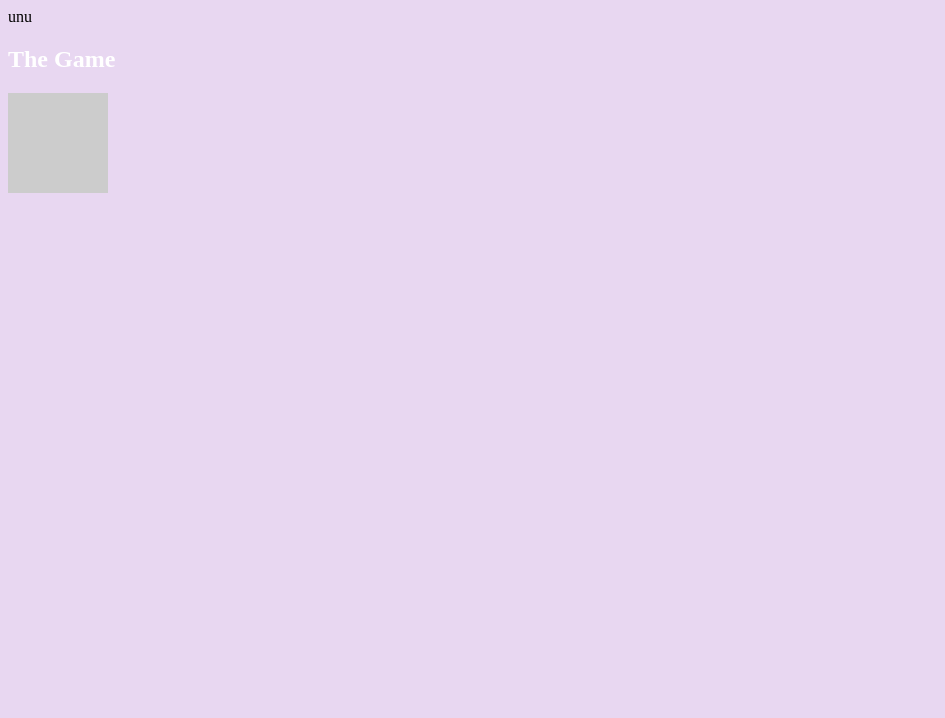
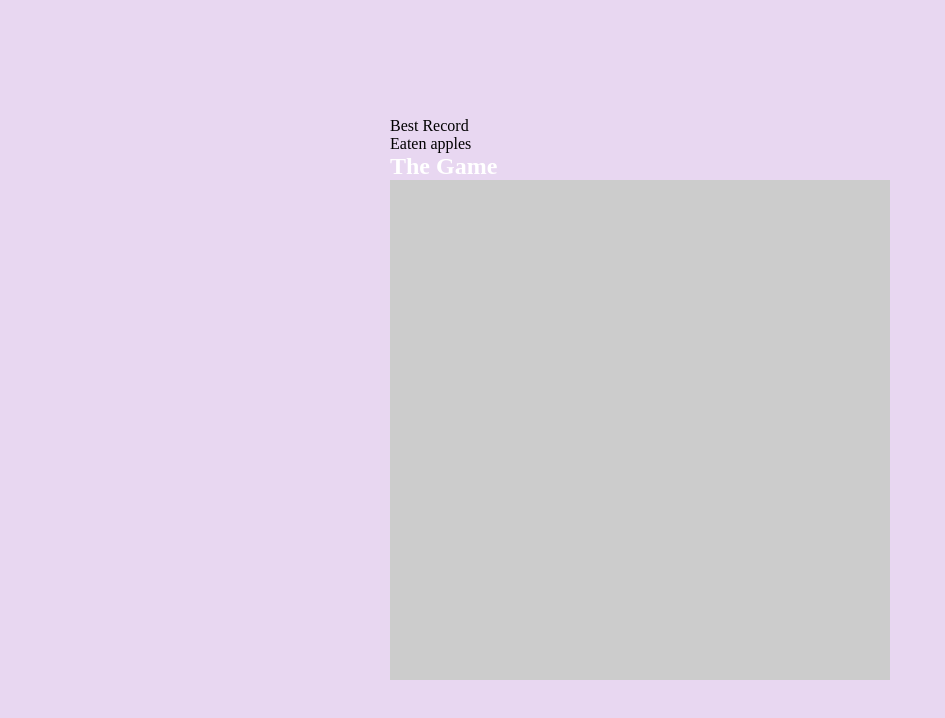
Before and after one commit to MatheusDev/snake-game, a React (Create React App) app: page / in a window 1280 px wide. Shown: the top 718 px of the page, without its empty margins (0-945 px from the left). Built offline with nearby package versions, Linux system fonts and the light colour scheme.

Commit message:
update globalStyle and snake component

```diff
--- a/public/index.html
+++ b/public/index.html
@@ -12,8 +12,9 @@
 
   </head>
   <body>
-    unu
+
     <noscript>You need to enable JavaScript to run this app.</noscript>
     <div id="root"></div>
+
   </body>
 </html>
--- a/src/App.js
+++ b/src/App.js
@@ -4,7 +4,7 @@ import Game from './components/Game/index'
 function App() {
   return (
     <div className="App">
-      <Game />
+      <Game width={500} height={500} />
     </div>
   );
 }
--- a/src/components/Game/index.jsx
+++ b/src/components/Game/index.jsx
@@ -1,15 +1,36 @@
 import React from 'react';
-import { Canvas } from './styled'
-
+import { Canvas, Container } from './styled'
 
 class Game extends React.Component {
+  constructor(props) {
+    super(props)
+    this.props = props
+  }
+
+  state = {
+    window: <Canvas width={this.props.width} height={this.props.height}></Canvas>,
+    snake: {
+      size: 20,
+      length: 0,
+      color: 'green',
+      x: 0,
+      y: 0
+    }
+  }
+
+  componentDidMount() {
+    const canvas = document.getElementsByTagName('canvas')
+    const ctx = canvas
+  }
 
   render() {
     return(
-      <section>
+      <Container>
+        <div>Best Record</div>
+        <div>Eaten apples</div>
         <h1>The Game</h1>
-        <Canvas height="100" width="100"></Canvas>
-      </section>
+        {this.state.window}
+      </Container>
     )
   }
 }
--- a/src/components/Game/styled.js
+++ b/src/components/Game/styled.js
@@ -3,3 +3,7 @@ import styled from 'styled-components';
 export const Canvas = styled.canvas`
   background-color: #ccc
 `;
+
+export const Container = styled.section`
+
+`
--- a/src/style/GlobalStyle.js
+++ b/src/style/GlobalStyle.js
@@ -1,8 +1,21 @@
 import { createGlobalStyle } from 'styled-components';
 
 export const GlobalSTyle = createGlobalStyle`
-  body, html {
+  * {
+    padding: 0;
+    margin: 0;
+    outline: none;
+    box-sizing: border-box;
+  }
+  body, html, #root{
+    width: 100vw;
+    height: 100vh;
     background: #E8D7F1;
+  }
+  #root {
+    display: flex;
+    align-items: center;
+    justify-content: center;
   }
   h1 {
     color: white;
```
